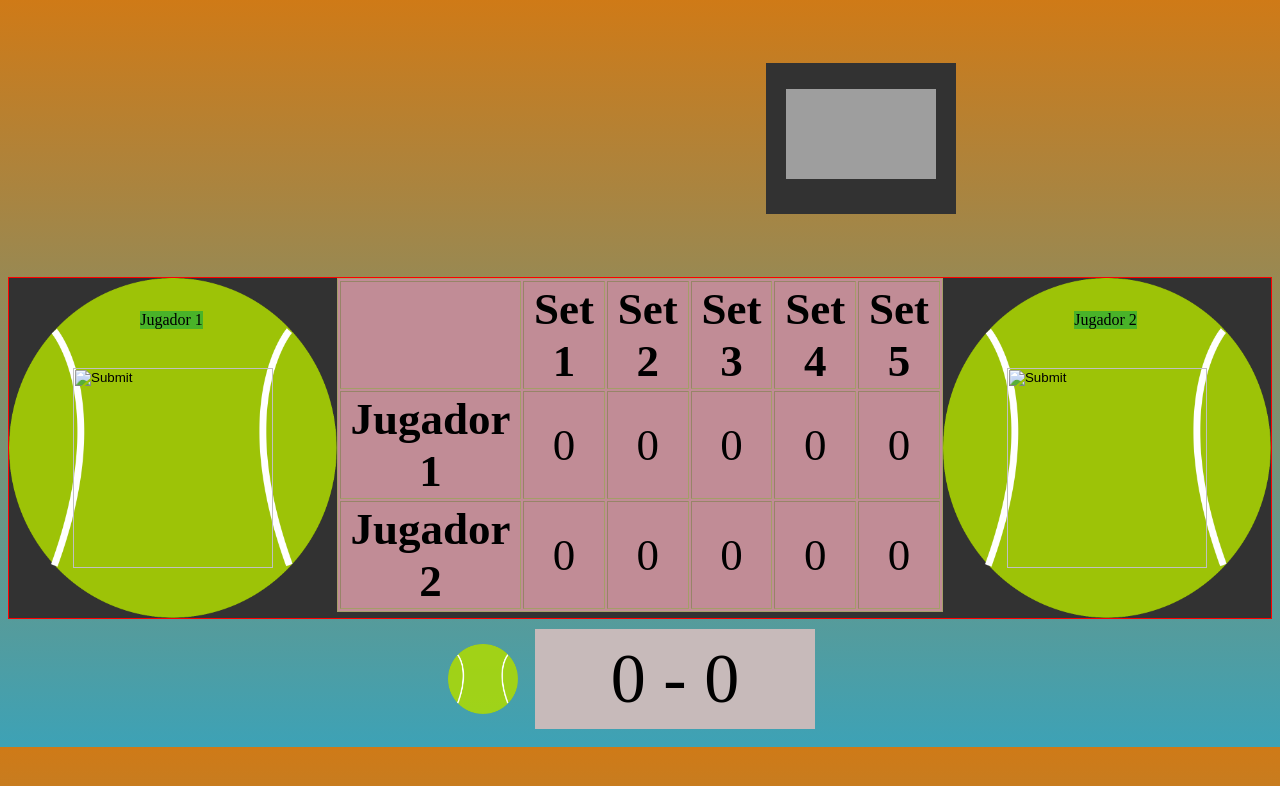
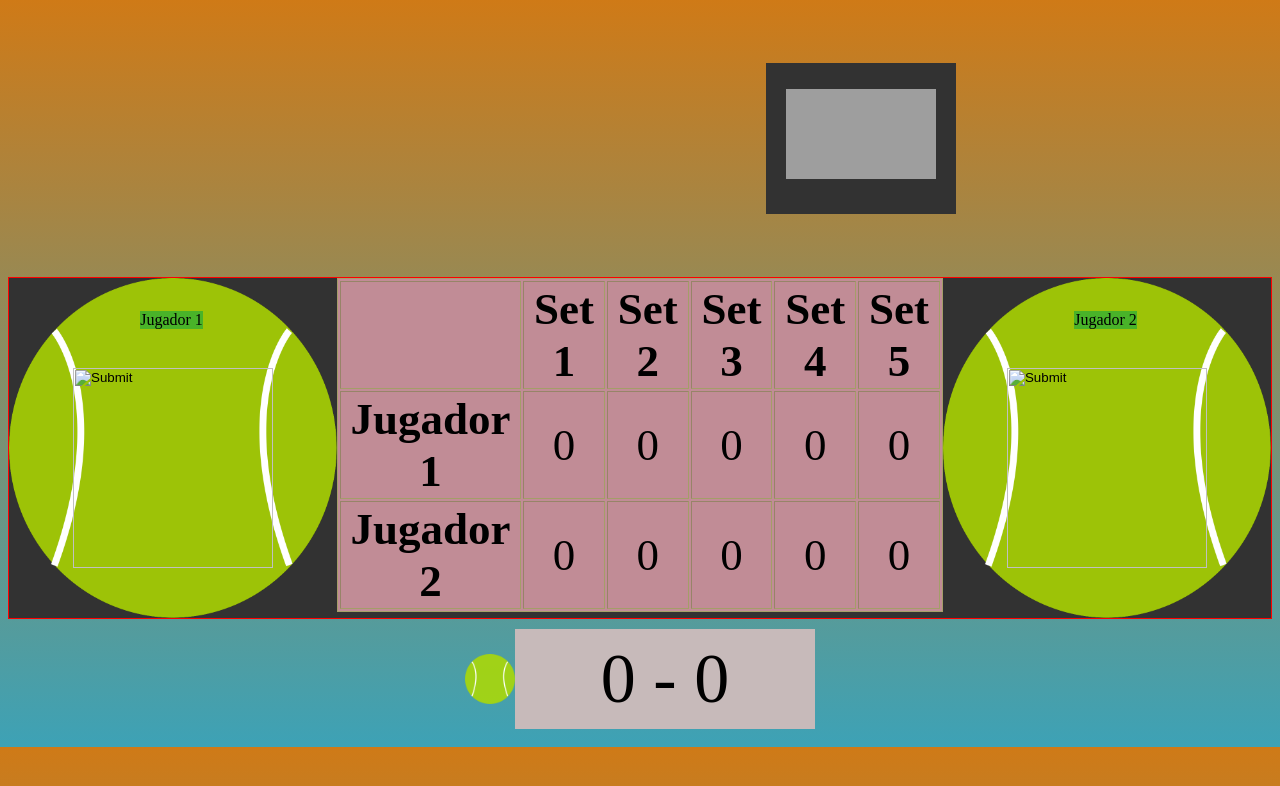
Before and after one commit to RamiSammy/point-counter, a plain HTML site: page index.html in a window 1280 px wide. Drawn offline with Linux system fonts and the light colour scheme; grey boxes are pictures that could not be loaded.

Commit message:
update estiloc.ss
No se que es esto en realidad je

```diff
--- a/estilo.css
+++ b/estilo.css
@@ -24,9 +24,13 @@ p {
     background : url("pelota.PNG") no-repeat;
     background-size : contain;
      position: relative;
+<<<<<<< Updated upstream
     transition: all ease-in-out 0.5s;
     background-size: 100% 100%;
 
+=======
+     background-size: 100% 100%;
+>>>>>>> Stashed changes
 }
 
 .jugador:hover{
@@ -116,10 +120,20 @@ table {
 
 
 .saque {
+<<<<<<< Updated upstream
     position: relative;
     left: -5%;
     width: 70px;
     height: 70px;
+=======
+     position: absolute;
+    /* left: 40%;
+     top: 62%; */
+    width: 50px;
+    height: 50px;
+    /* transform: translate(50%,50%); */
+
+>>>>>>> Stashed changes
 }
 
 .saque:hover {
```
